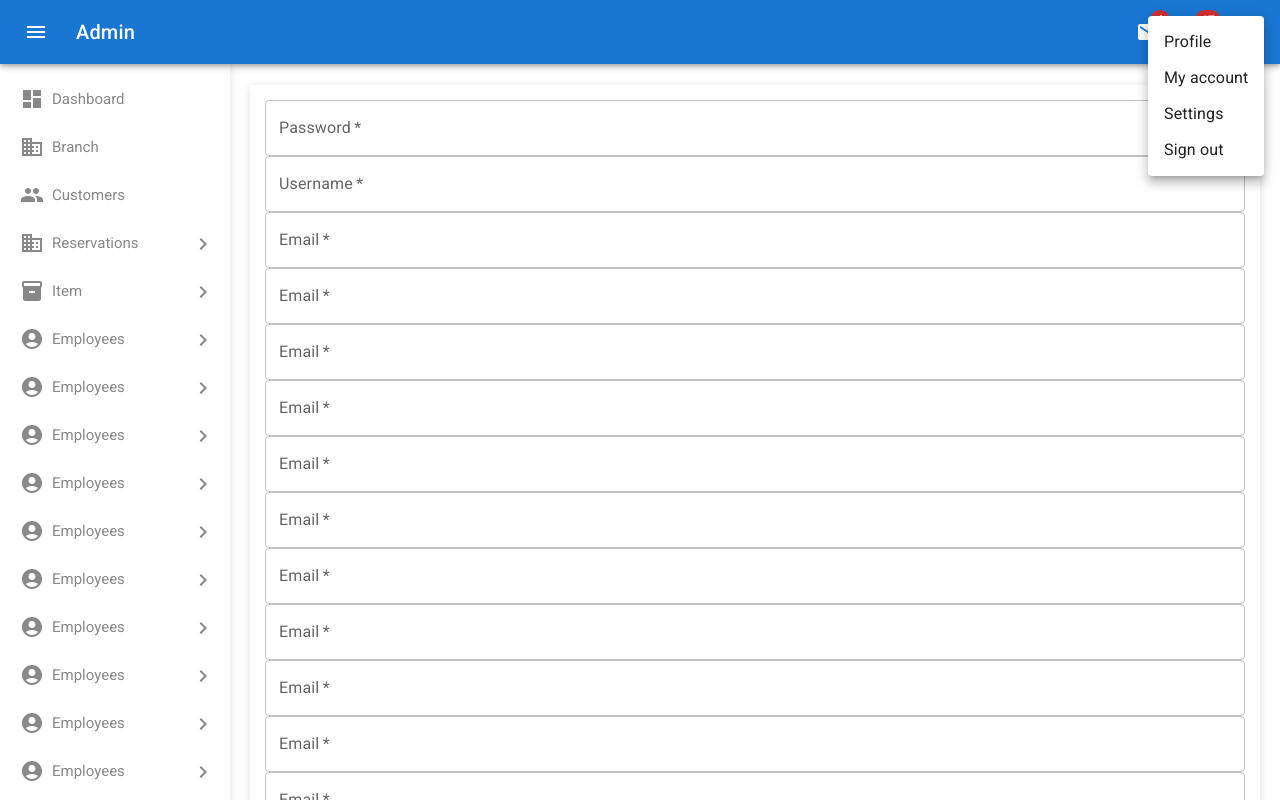
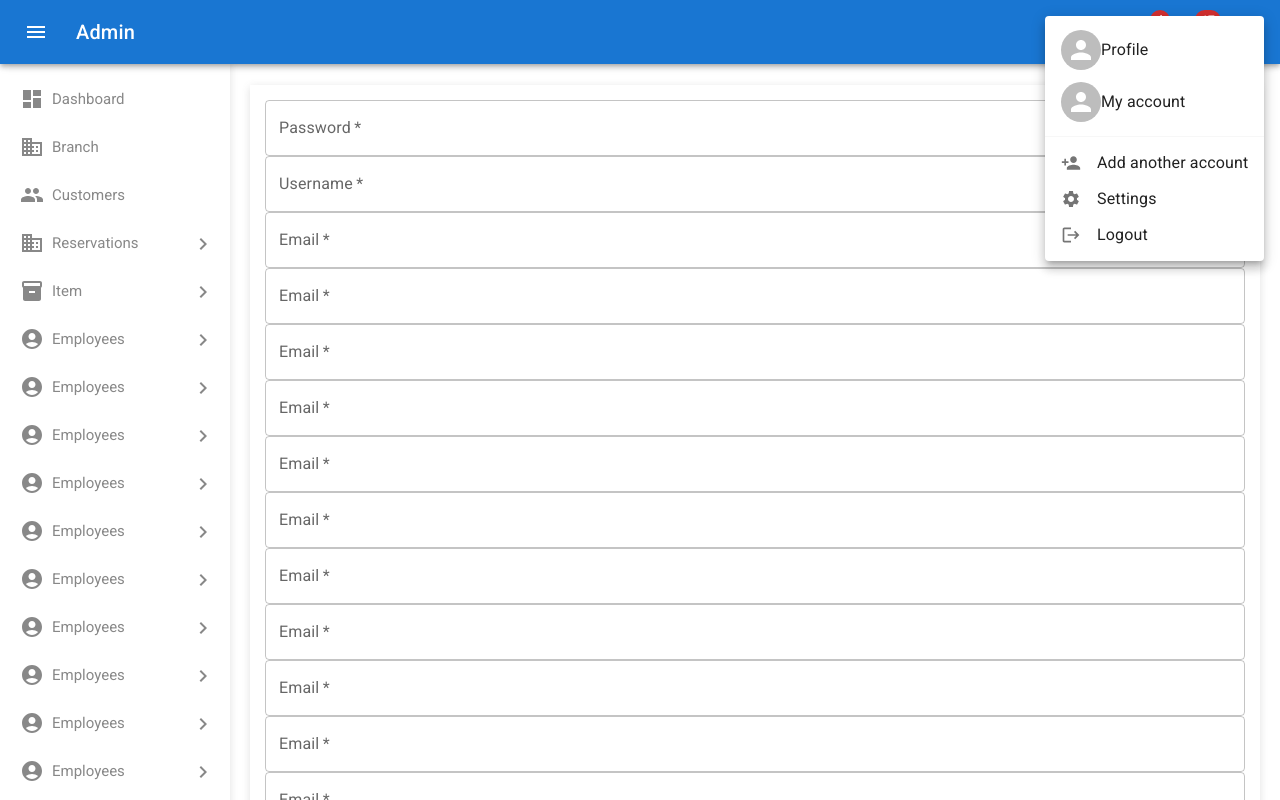
Before and after one commit to ranidu-harshana/SriKulaMedura, a React (Create React App) app in the folder sri-kula-medura-control/: page / in a window 1280 px wide. Both pictures are taken after a click on the button 1244 px from the left and 32 px from the top of the page. Shown: the top 800 px of the page. Built offline with nearby package versions, Linux system fonts and the light colour scheme.

Commit message:
top nav profile drop down menu changed

```diff
--- a/sri-kula-medura-control/src/components/TopNav/TopNav.jsx
+++ b/sri-kula-medura-control/src/components/TopNav/TopNav.jsx
@@ -14,6 +14,9 @@ import NotificationsIcon from '@mui/icons-material/Notifications';
 import MoreIcon from '@mui/icons-material/MoreVert';
 import {useContext} from "react";
 import {controlActivity} from "../../context/ControlActivity";
+import Avatar from "@mui/material/Avatar";
+import {Divider, ListItemIcon} from "@mui/material";
+import {Logout, PersonAdd, Settings} from "@mui/icons-material";
 
 const TopNav =()=> {
     const [anchorEl, setAnchorEl] = React.useState(null);
@@ -56,10 +59,31 @@ const TopNav =()=> {
             open={isMenuOpen}
             onClose={handleMenuClose}
         >
-            <MenuItem onClick={handleMenuClose}>Profile</MenuItem>
-            <MenuItem onClick={handleMenuClose}>My account</MenuItem>
-            <MenuItem onClick={handleMenuClose}>Settings</MenuItem>
-            <MenuItem onClick={handleMenuClose}>Sign out</MenuItem>
+            <MenuItem >
+                <Avatar /> Profile
+            </MenuItem>
+            <MenuItem >
+                <Avatar /> My account
+            </MenuItem>
+            <Divider />
+            <MenuItem >
+                <ListItemIcon>
+                    <PersonAdd fontSize="small" />
+                </ListItemIcon>
+                Add another account
+            </MenuItem>
+            <MenuItem >
+                <ListItemIcon>
+                    <Settings fontSize="small" />
+                </ListItemIcon>
+                Settings
+            </MenuItem>
+            <MenuItem >
+                <ListItemIcon>
+                    <Logout fontSize="small" />
+                </ListItemIcon>
+                Logout
+            </MenuItem>
         </Menu>
     );
 
```
